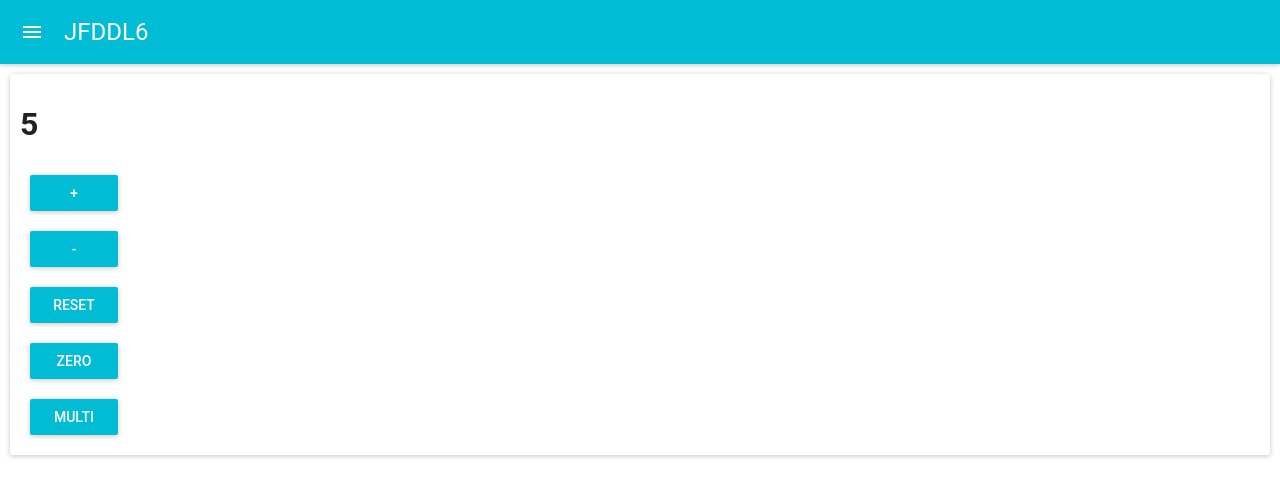
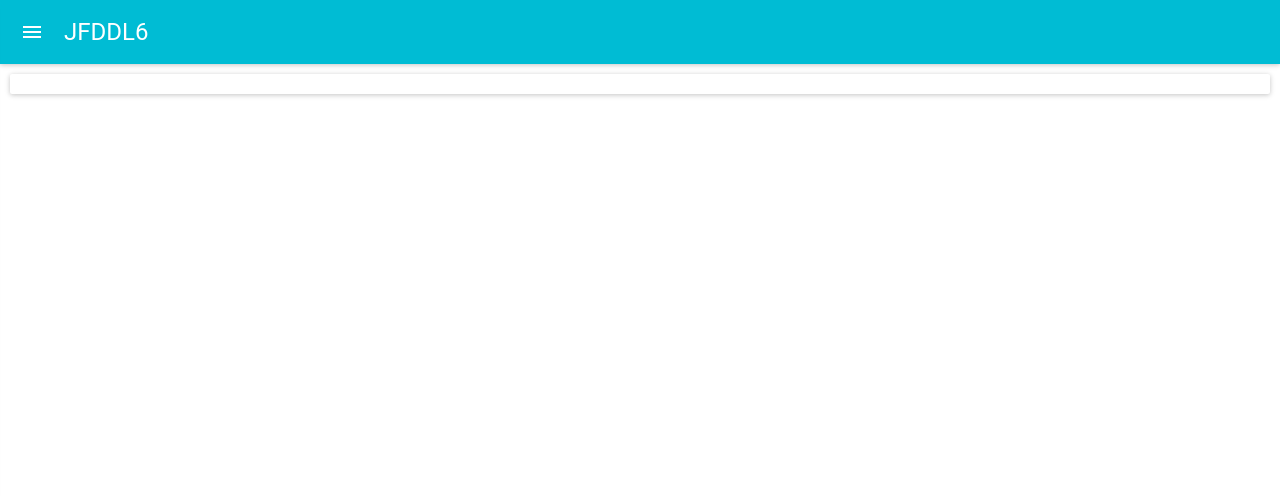
Before and after one commit to DawidKurkiewicz/exercises-react2, a React (Create React App) app: page / in a window 1280 px wide. Shown: the top 496 px of the page. Built offline with nearby package versions, Linux system fonts and the light colour scheme.

Commit message:
added router

```diff
--- a/package.json
+++ b/package.json
@@ -6,6 +6,7 @@
     "material-ui": "^0.20.2",
     "react": "^16.6.3",
     "react-dom": "^16.6.3",
+    "react-router-dom": "^4.3.1",
     "react-scripts": "2.1.1"
   },
   "scripts": {
--- a/src/App.js
+++ b/src/App.js
@@ -1,7 +1,10 @@
 import React from 'react'
 import Paper from './components/Paper'
 import Counter from './Counter'
+
 import Navigation from './Navigation/Navigation'
+import { BrowserRouter as Router, Route } from 'react-router-dom'
+
 
 
 const App = (props) => (
@@ -10,10 +13,15 @@ const App = (props) => (
       label={"JFDDL6"}
     />
     <Paper>
-      <Counter
-        startNumber={5}
-      />
+      <Router>
+        <div>
+          <Route path="/Counter" component={() => <Counter startNumber = {5} /> }
+          />
+
+        </div>
+      </Router>
     </Paper>
+
   </div>
 )
 export default App
--- a/src/Counter.js
+++ b/src/Counter.js
@@ -3,7 +3,7 @@ import Button from './components/Button'
 
 class Counter extends React.Component {
     state = {
-        number: this.props.startNumber
+        number: this.props.startNumber || 0
     }
 
     incHandler = () => {
@@ -13,7 +13,7 @@ class Counter extends React.Component {
         this.setState({ number: this.state.number - 1 })
     }
     resetHandler = () => {
-        this.setState({ number: this.props.startNumber })
+        this.setState({ number: this.props.startNumber || 0})
     }
     zeroHandler = () => {
         this.setState({ number: this.state.number - this.state.number })
```
Also changed, not shown: 1 other file (tests, documents, lock files or other folders).
